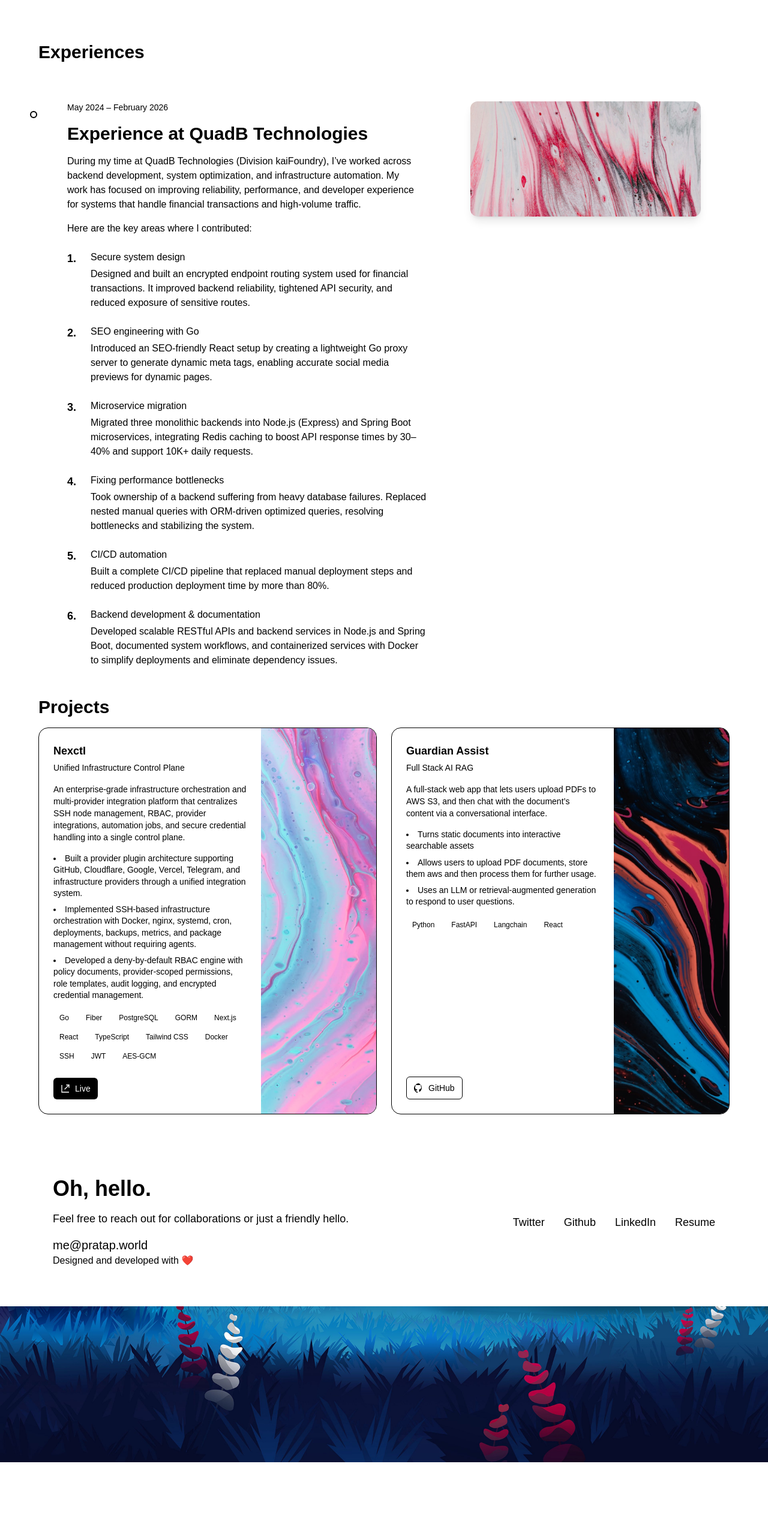
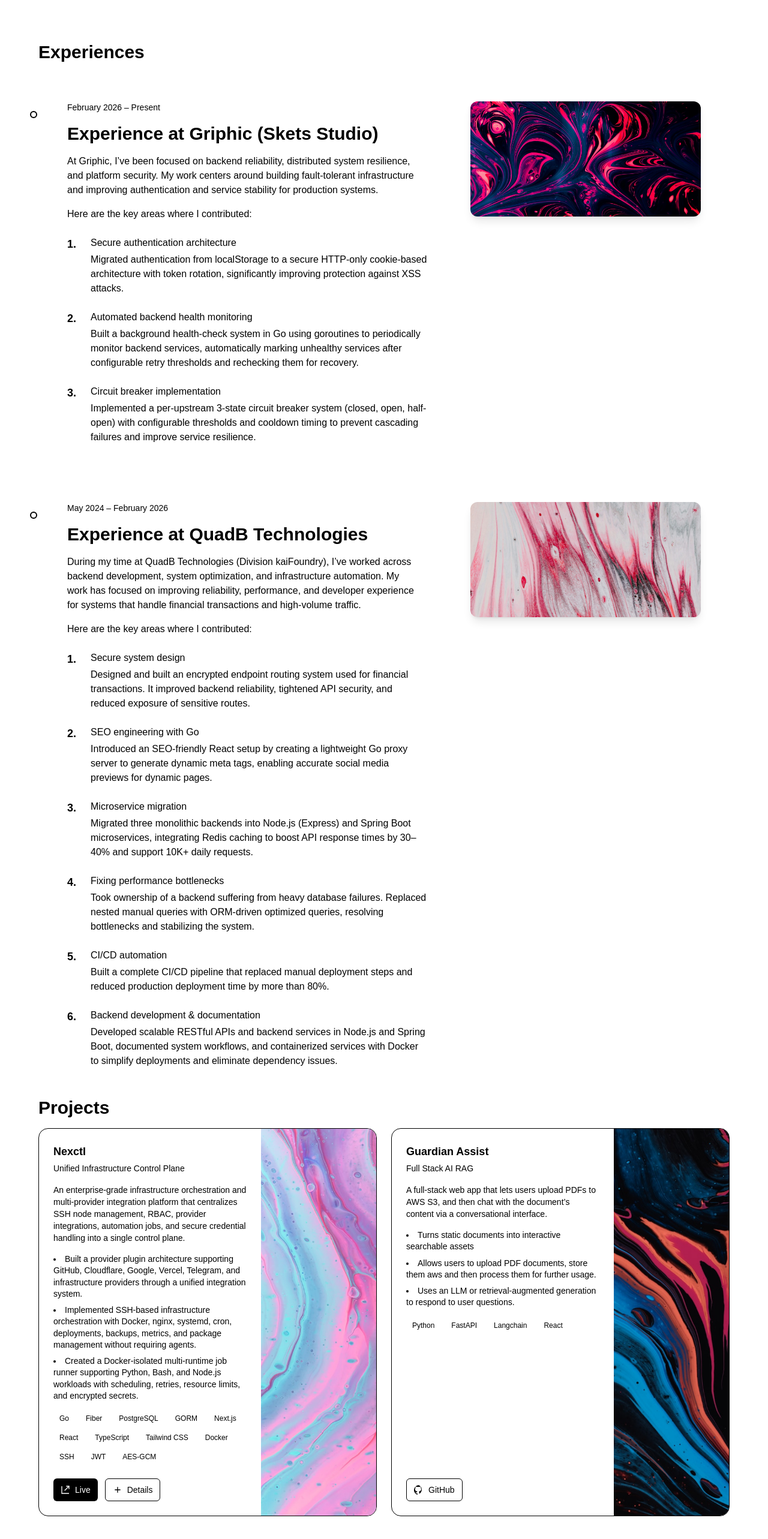
Before and after one commit to wantedbear007/pratap, a Next.js app: page / in a window 1280 px wide. Shown: the part 880-3446 px from the top of the page at 60% size. Before the commit the page ends 3318 px from the top, so only its background shows below. Built offline with nearby package versions, Linux system fonts and the light colour scheme; a web font is replaced by a local one.

Commit message:
feat: add details page link and update project and exp data

```diff
--- a/components/helpers/project-card.tsx
+++ b/components/helpers/project-card.tsx
@@ -1,5 +1,6 @@
 import React from "react";
 import Image from "next/image";
+import Link from "next/link";
 import { Project } from "@/types/project.t";
 
 type Props = {
@@ -99,6 +100,27 @@ export default function ProjectCard({ project }: Props) {
                 Live
               </a>
             )}
+
+            {project.page && (
+              <Link
+                href={project.page}
+                className="inline-flex items-center gap-2 px-3 py-2 rounded-md border border-theme-bg-300 text-sm font-medium text-theme-fg-200 hover:bg-theme-bg-300 focus:outline-none focus:ring-2 focus:ring-offset-2 focus:ring-indigo-500 transition-colors"
+                aria-label={`View details for ${project.title}`}
+              >
+                <svg
+                  className="w-4 h-4"
+                  viewBox="0 0 24 24"
+                  fill="none"
+                  stroke="currentColor"
+                  strokeWidth="2"
+                  aria-hidden
+                >
+                  <path d="M12 5v14" />
+                  <path d="M5 12h14" />
+                </svg>
+                Details
+              </Link>
+            )}
           </div>
         </div>
 
--- a/components/helpers/trait-helper.tsx
+++ b/components/helpers/trait-helper.tsx
@@ -6,12 +6,14 @@ import { TRAITS_PAGE } from "@/content/user-data";
 import { TraitsPage } from "@/types/traints.t";
 
 type Props = {
-  data?: TraitsPage;
+  data?: TraitsPage[];
 };
 
 export default function TraitsSection({ data = TRAITS_PAGE }: Props) {
   return (
-    <section className="max-w-7xl mx-auto px-4 sm:px-6 md:px-8 lg:px-12 py-8 sm:py-10 md:py-12">
+    <>
+      {data.map((exp) => (
+        <section key={exp.heading} className="max-w-7xl mx-auto px-4 sm:px-6 md:px-8 lg:px-12 py-8 sm:py-10 md:py-12">
           <div className="grid grid-cols-1 md:grid-cols-12 gap-6 sm:gap-8 items-start">
             <div className="md:col-span-7 relative">
               <div className="hidden md:block absolute -left-14 top-0 bottom-0">
@@ -24,22 +26,22 @@ export default function TraitsSection({ data = TRAITS_PAGE }: Props) {
 
               <div className="mt-2 md:mt-0">
                 <p className="text-xs sm:text-sm text-theme-fg-400 mb-3 sm:mb-4">
-              {data.date}
+                  {exp.date}
                 </p>
                 <h2 className="text-lg sm:text-2xl md:text-3xl font-semibold mb-3 sm:mb-4 text-theme-fg">
-              {data.heading}
+                  {exp.heading}
                 </h2>
                 <p className="text-sm sm:text-base text-theme-fg-300 mb-3 sm:mb-4 max-w-prose">
-              {data.intro}
+                  {exp.intro}
                 </p>
-            {data.subIntro && (
+                {exp.subIntro && (
                   <p className="text-sm sm:text-base text-theme-fg-300 mb-4 sm:mb-6">
-                {data.subIntro}
+                    {exp.subIntro}
                   </p>
                 )}
 
                 <ol className="space-y-4 sm:space-y-5 md:space-y-6">
-              {data.items.map((it, idx) => (
+                  {exp.items.map((it, idx) => (
                     <li
                       key={it.title}
                       className="flex gap-3 sm:gap-4 md:gap-6 items-start"
@@ -73,7 +75,7 @@ export default function TraitsSection({ data = TRAITS_PAGE }: Props) {
               >
                 <div className="relative aspect-[4/2]">
                   <Image
-                src={data.image}
+                    src={exp.image}
                     alt=""
                     fill
                     sizes="(max-width: 768px) 100vw, 33vw"
@@ -92,5 +94,7 @@ export default function TraitsSection({ data = TRAITS_PAGE }: Props) {
             </div>
           </div>
         </section>
+      ))}
+    </>
   );
 }
--- a/content/user-data.tsx
+++ b/content/user-data.tsx
@@ -61,7 +61,31 @@ export const IMAGES_PATH = {
   small_profile: "/profile/small_dp.png",
 };
 
-export const TRAITS_PAGE: TraitsPage = {
+export const TRAITS_PAGE: TraitsPage[] = [
+
+  {
+    date: "February 2026 – Present",
+    heading: "Experience at Griphic (Skets Studio)",
+    intro:
+      "At Griphic, I’ve been focused on backend reliability, distributed system resilience, and platform security. My work centers around building fault-tolerant infrastructure and improving authentication and service stability for production systems.",
+    subIntro: "Here are the key areas where I contributed:",
+    image: "/backgrounds/skets.jpg",
+    items: [
+      {
+        title: "Secure authentication architecture",
+        body: "Migrated authentication from localStorage to a secure HTTP-only cookie-based architecture with token rotation, significantly improving protection against XSS attacks.",
+      },
+      {
+        title: "Automated backend health monitoring",
+        body: "Built a background health-check system in Go using goroutines to periodically monitor backend services, automatically marking unhealthy services after configurable retry thresholds and rechecking them for recovery.",
+      },
+      {
+        title: "Circuit breaker implementation",
+        body: "Implemented a per-upstream 3-state circuit breaker system (closed, open, half-open) with configurable thresholds and cooldown timing to prevent cascading failures and improve service resilience.",
+      },
+    ],
+  },
+  {
     date: "May 2024 – February 2026",
     heading: "Experience at QuadB Technologies",
     intro:
@@ -94,7 +118,8 @@ export const TRAITS_PAGE: TraitsPage = {
         body: "Developed scalable RESTful APIs and backend services in Node.js and Spring Boot, documented system workflows, and containerized services with Docker to simplify deployments and eliminate dependency issues.",
       },
     ],
-};
+  },
+];
 
 export const PROJECTS: Project[] = [
   {
@@ -106,14 +131,14 @@ export const PROJECTS: Project[] = [
     bullets: [
       "Built a provider plugin architecture supporting GitHub, Cloudflare, Google, Vercel, Telegram, and infrastructure providers through a unified integration system.",
       "Implemented SSH-based infrastructure orchestration with Docker, nginx, systemd, cron, deployments, backups, metrics, and package management without requiring agents.",
-      "Developed a deny-by-default RBAC engine with policy documents, provider-scoped permissions, role templates, audit logging, and encrypted credential management.",
+      // "Developed a deny-by-default RBAC engine with policy documents, provider-scoped permissions, role templates, audit logging, and encrypted credential management.",
       "Created a Docker-isolated multi-runtime job runner supporting Python, Bash, and Node.js workloads with scheduling, retries, resource limits, and encrypted secrets.",
-      "Designed a dynamic provider-driven frontend workspace where navigation, tabs, and panels are generated entirely from backend metadata."
     ],
     image: "/backgrounds/cardbg1.jpg",
     imageAlt: "Nexctl Infrastructure Control Plane Dashboard",
     // github: "https://github.com/your-username/nexctl",
     live: "https://nexctl.pratap.world",
+    page: "/nexctl",
     techs: [
       "Go",
       "Fiber",
--- a/types/project.t.ts
+++ b/types/project.t.ts
@@ -8,5 +8,6 @@ export type Project = {
   imageAlt?: string;
   github?: string;
   live?: string;
+  page?: string;
   techs?: string[];
 };
```
Also changed, not shown: public/backgrounds/skets.jpg (added). Lines whose indentation alone changed are shown as unchanged.
